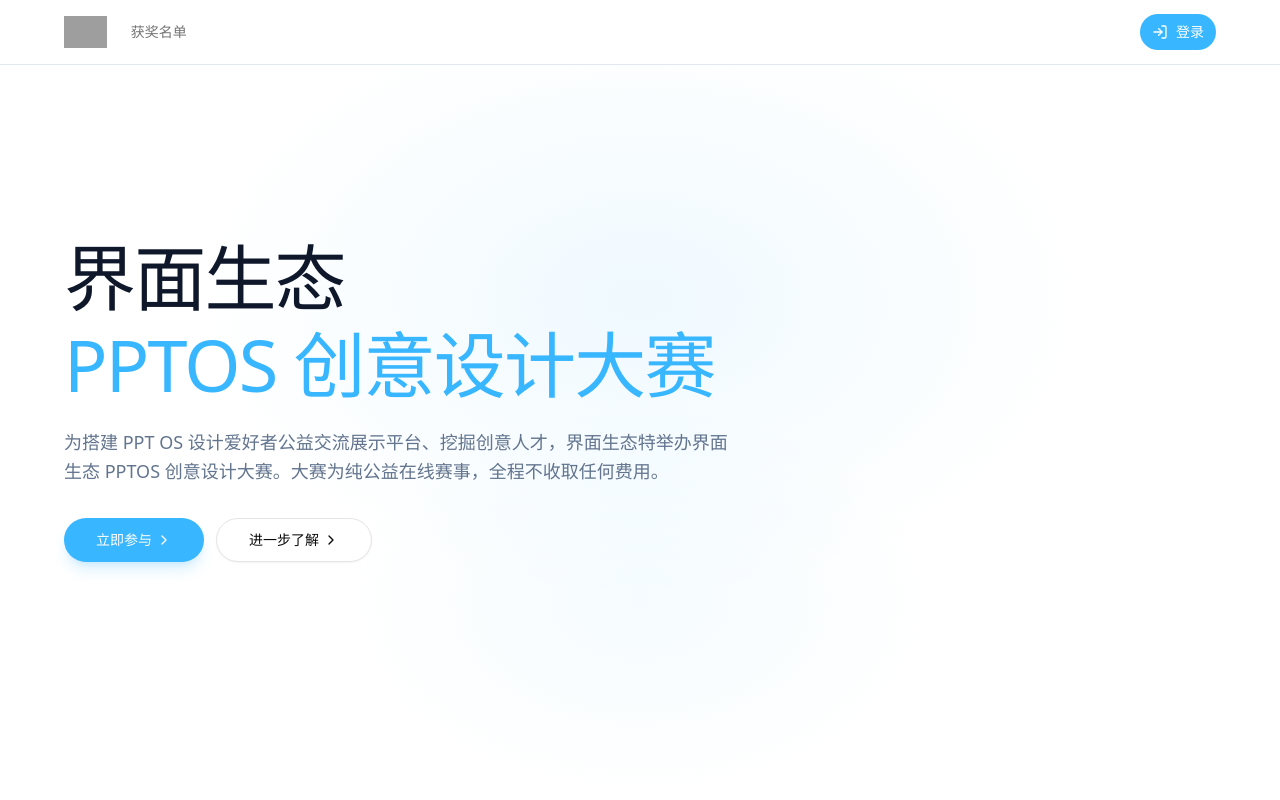
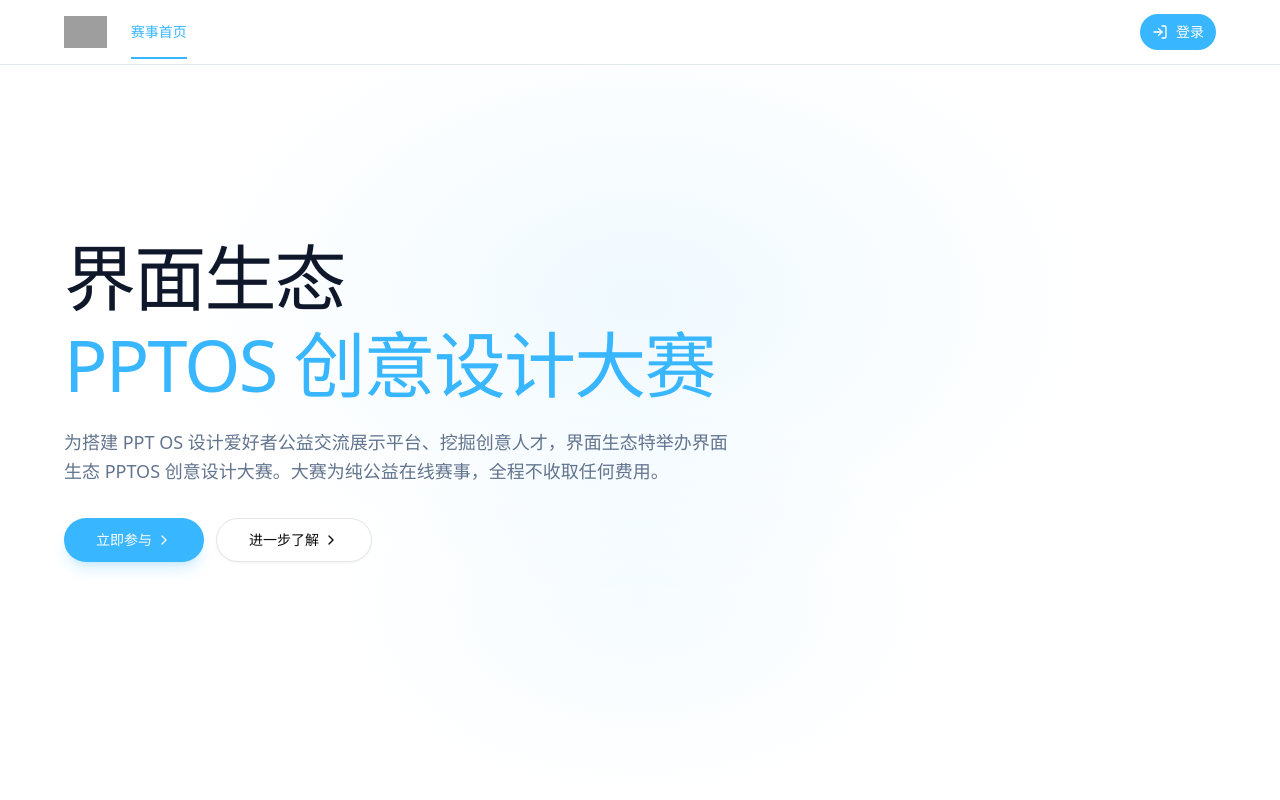
Before and after one commit to HanHanWeb/ipoa, a Next.js app: page / in a window 1280 px wide. Shown: the top 800 px of the page. Built offline with nearby package versions, Linux system fonts and the light colour scheme; no server answers; the database is empty; grey boxes are pictures that could not be loaded; a web font is replaced by a local one.

Commit message:
add homepage nav link and conditionally show awards link

```diff
--- a/src/components/nav-bar.tsx
+++ b/src/components/nav-bar.tsx
@@ -1,11 +1,25 @@
 "use client";
 
+import { useEffect, useState } from "react";
 import { AuthButton } from "@/components/auth-button";
 import Link from "next/link";
 import { usePathname } from "next/navigation";
 
+const navLinks = [
+  { href: "/", label: "赛事首页" },
+  { href: "/awards", label: "获奖名单", requireEnabled: true },
+];
+
 export function NavBar() {
   const pathname = usePathname();
+  const [awardsEnabled, setAwardsEnabled] = useState(false);
+
+  useEffect(() => {
+    fetch("/api/awards")
+      .then((res) => res.json())
+      .then((data) => setAwardsEnabled(data.enabled || false))
+      .catch(() => {});
+  }, []);
 
   return (
     <nav className="fixed top-0 z-50 w-full border-b border-slate-200 bg-white/80 backdrop-blur-xl px-4">
@@ -19,19 +33,26 @@ export function NavBar() {
               crossOrigin="anonymous"
             />
           </a>
+          {navLinks.map((link) => {
+            if (link.requireEnabled && !awardsEnabled) return null;
+            const isActive = pathname === link.href;
+            return (
               <Link
-            href="/awards"
+                key={link.href}
+                href={link.href}
                 className={`relative text-sm font-medium transition-colors ${
-              pathname === "/awards"
+                  isActive
                     ? "text-primary"
                     : "text-muted-foreground hover:text-foreground"
                 }`}
               >
-            获奖名单
-            {pathname === "/awards" && (
+                {link.label}
+                {isActive && (
                   <span className="absolute -bottom-[17px] left-0 right-0 h-0.5 bg-primary" />
                 )}
               </Link>
+            );
+          })}
         </div>
         <div className="flex items-center gap-3">
           <AuthButton />
```
Lines whose indentation alone changed are shown as unchanged.
